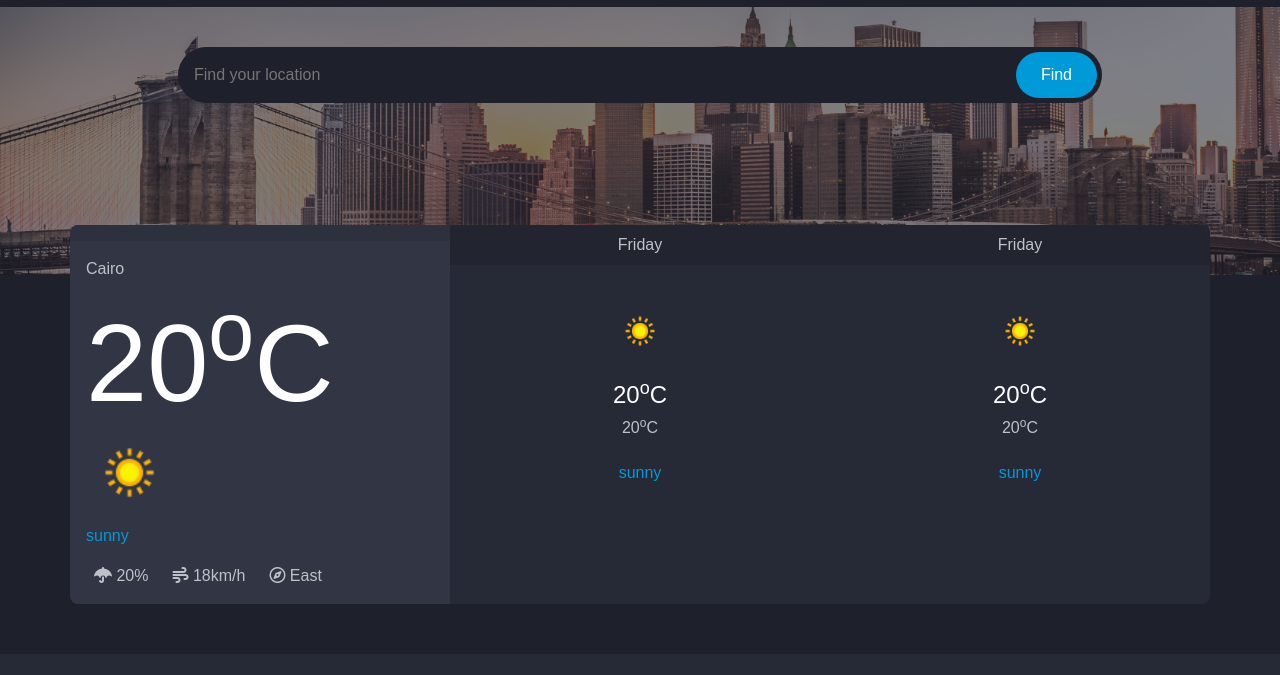
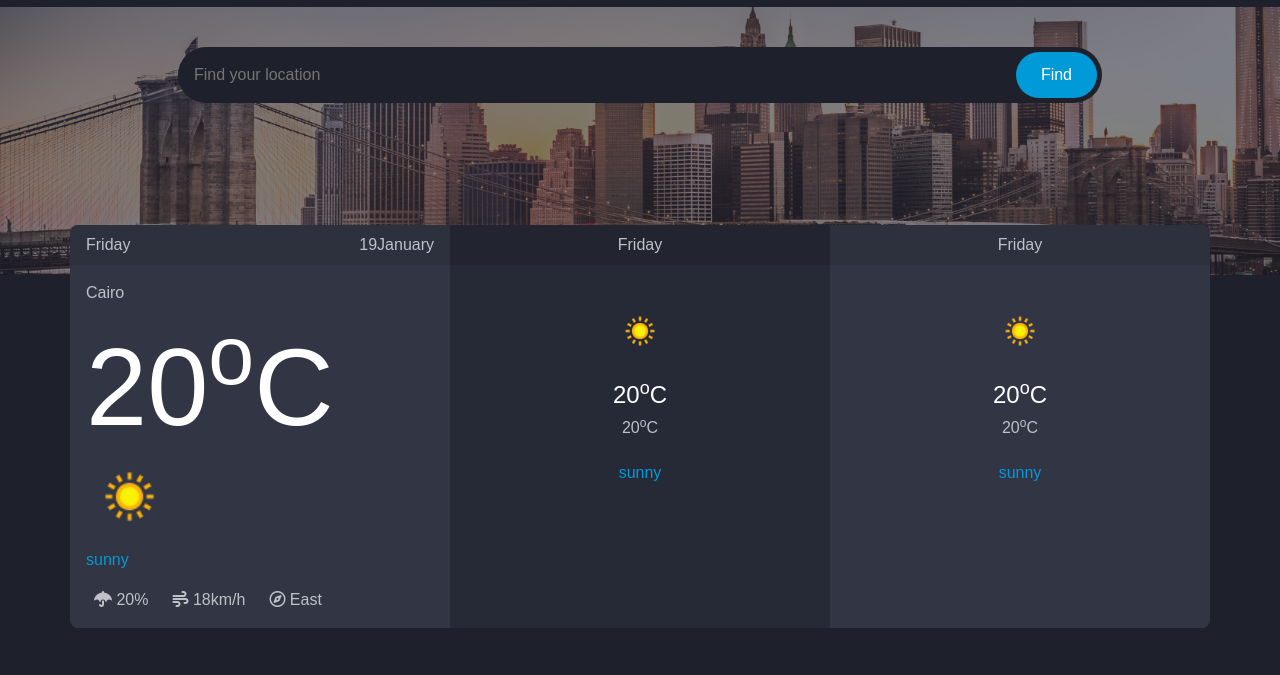
Before and after one commit to minamaged284/weather-api, a plain HTML site: page index.html in a window 1280 px wide. Shown: the part 85-760 px from the top of the page. Drawn offline with Linux system fonts and the light colour scheme; no server answers.

Commit message:
Add files via upload

```diff
--- a/index.html
+++ b/index.html
@@ -62,8 +62,9 @@
           <div class="row  rounded-3 WeatherForCon overflow-hidden weatherData ">
             <div class="col-md-4 todayCon px-0 ">
               <div class="d-flex justify-content-between todayHeader px-3 py-2 ">
-                <p class="textColor m-0" id="thisDay"></p>
+                <p class="textColor m-0" id="thisDay">Friday</p>
                 <p class="textColor m-0" id="todaysDate">
+                  19January
                 </p>
               </div>
               <div class="p-3  text-start">
@@ -104,8 +105,8 @@
 
             </div>
 
-            <div class="col-md-4 tomorrowCon px-0  ">
-              <div class="d-flex justify-content-between tomorrowHeader px-3 py-2 ">
+            <div class="col-md-4 afterTomorrowCon px-0  ">
+              <div class="d-flex justify-content-between afterTomorrowHeader px-3 py-2 ">
                 <p class="textColor m-0 mx-auto" id="afterTomorrowDay">Friday</p>
 
               </div>
```
